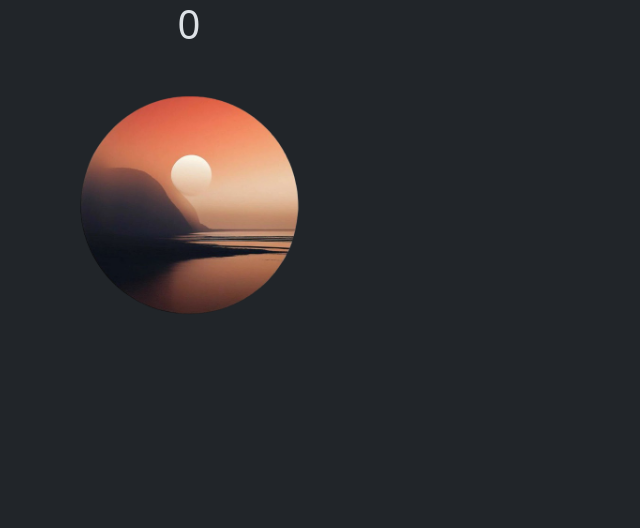
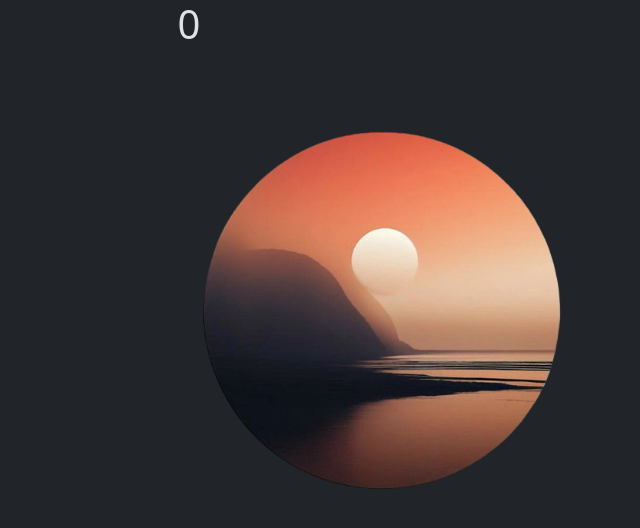
Before and after one commit to nuller2011/github.io, a plain HTML site: page index.html in a window 1280 px wide. Shown: the whole page, without its empty margins (451-1091 px from the left). Drawn offline with nearby package versions, Linux system fonts and the light colour scheme.

Commit message:
Update index.html

```diff
--- a/index.html
+++ b/index.html
@@ -11,7 +11,9 @@
 
         }
         #button {
-            height: 300px;
+                margin-left: 30%; /* Отступ слева */
+                width: 40%; /* Ширина слоя */
+                padding: 10px; /* Поля вокруг текста */
         }
 
     </style>
```
